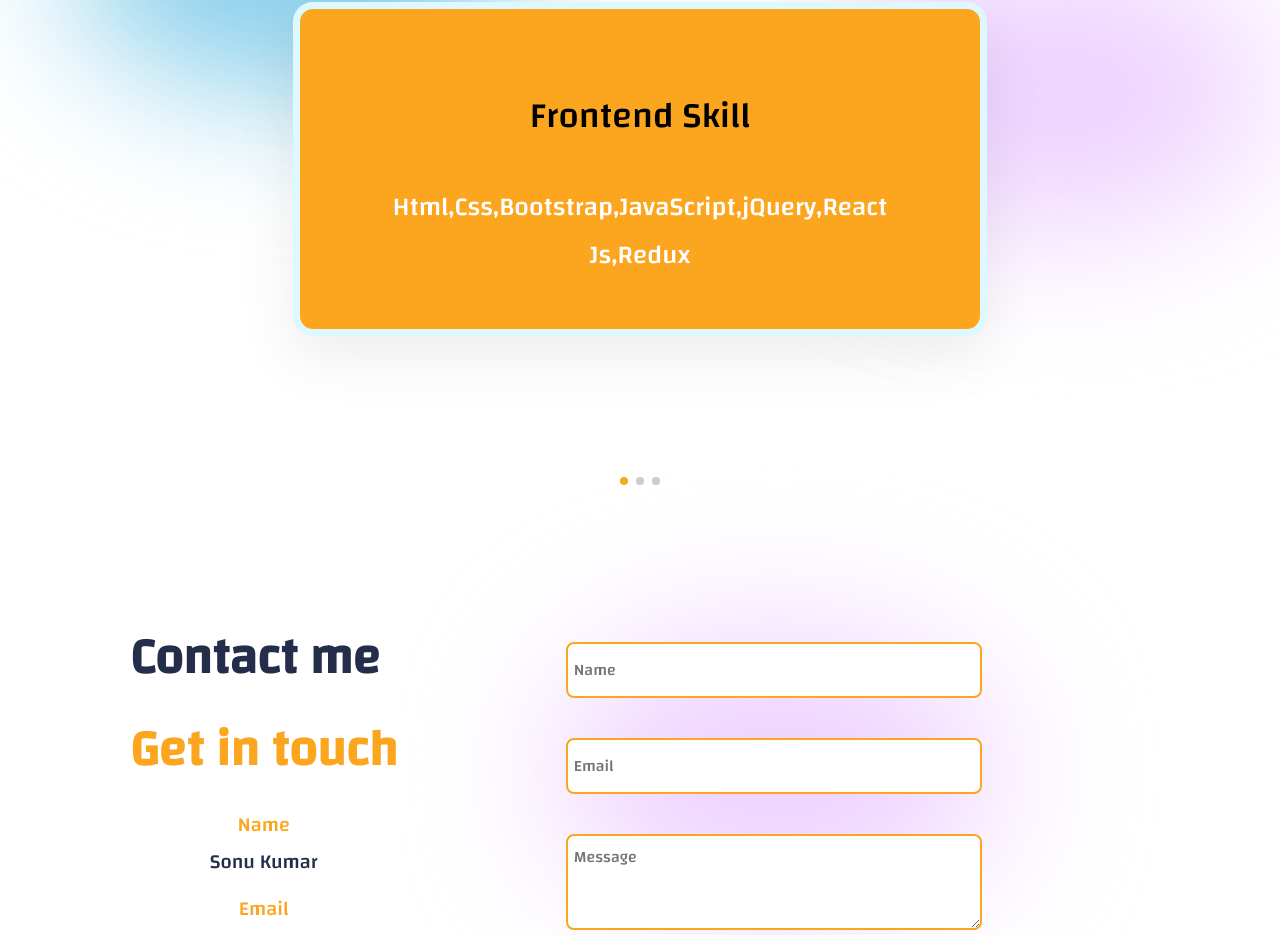
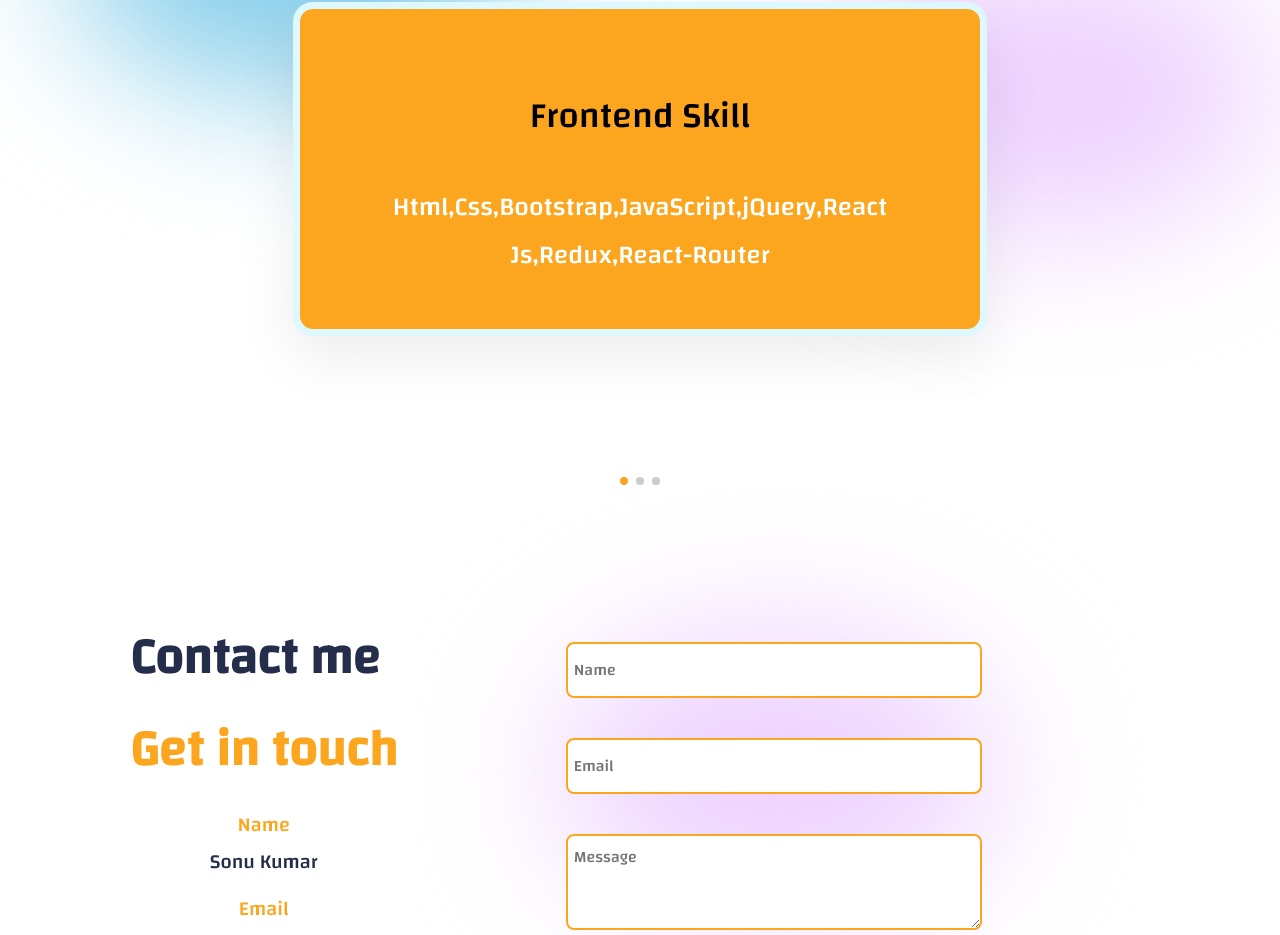
Before and after one commit to sonukumar77/my-react-portfolio, a React (Create React App) app: page / in a window 1280 px wide. Shown: the part 3454-4389 px from the top of the page. Built offline with nearby package versions, Linux system fonts and the light colour scheme.

Commit message:
Update Testimonials.jsx

```diff
--- a/src/components/Testimonials/Testimonials.jsx
+++ b/src/components/Testimonials/Testimonials.jsx
@@ -13,17 +13,17 @@ const clients = [
     {
         title:"Frontend Skill",
         img:"Html",
-        skill:"Html,Css,Bootstrap,JavaScript,jQuery,React Js,Redux"
+        skill:"Html,Css,Bootstrap,JavaScript,jQuery,React Js,Redux,React-Router"
     },
     {
       title:"Backend  Skill",
       img:"php",
-      skill:"Php,Node js"
+      skill:"Node js,Php"
     },
     {
       title:"Database",
       img:"Mysql",
-      skill:"Mysql"
+      skill:"Mysql,Mongo DB"
     },
 
 ]
```
